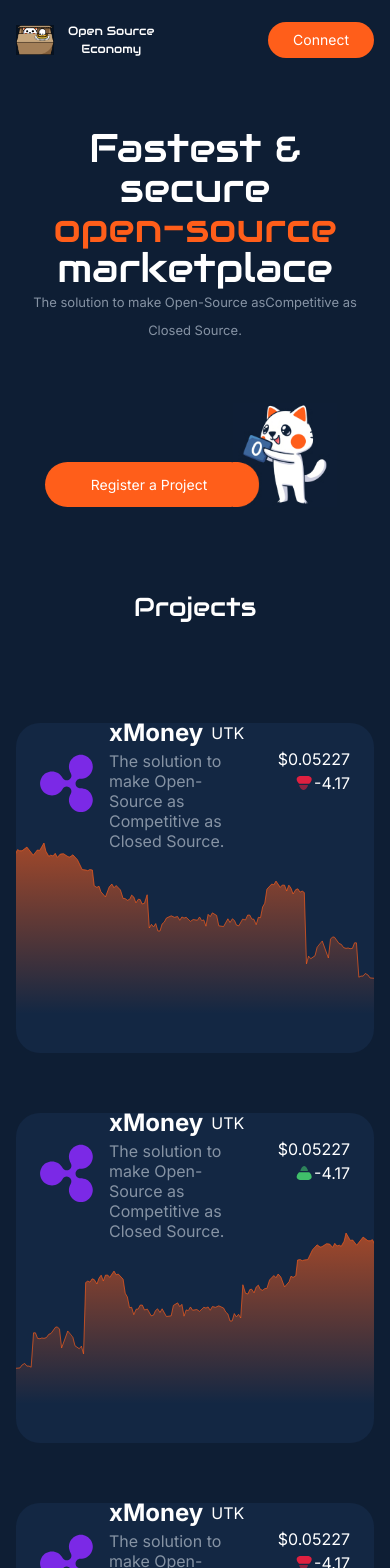
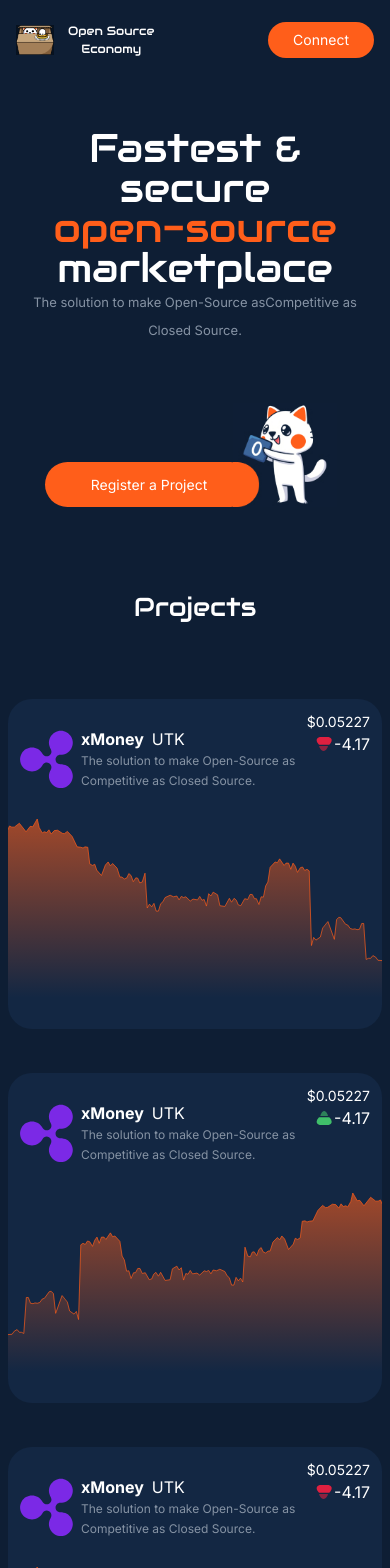
Before and after one commit to mairaj-afridi/source-echonomy, a Next.js app: page / in a window 390 px wide. Shown: the top 1568 px of the page. Built offline with nearby package versions, Linux system fonts and the light colour scheme.

Commit message:
complete the landing page

```diff
--- a/components/LandingPage/Project/Project.tsx
+++ b/components/LandingPage/Project/Project.tsx
@@ -5,7 +5,7 @@
 
 const Project = () => {
     return (
-        <section className='flex items-center  pb-32 flex-col gap-20 bg-brand-main  justify-center '>
+        <section className='flex items-center  pb-32 flex-col gap-16 sm:gap-20  bg-brand-main  justify-center '>
             <div className="">
                 <h1 className="text-black-500 text-center text-white-main  lea md:text-[52px] text-[26px] md:leading-[70px] leading-[40px] font-audiowide ">
                     Projects
--- a/components/LandingPage/Project/ProjectCard.tsx
+++ b/components/LandingPage/Project/ProjectCard.tsx
@@ -11,12 +11,10 @@
 
 function ProjectCard({ image,status,name,images,fullimage }:Props){
   return (
-    <div className=" w-[440px] m-4 sm:w-[540px] h-[330px] sm:h-[396px]  bg-[#132743] rounded-3xl">
+    <div className=" w-[440px] m-2 sm:w-[540px] h-[330px] sm:h-[380px]  bg-[#132743] rounded-3xl">
     {/* upper div */}
-    <div className=" p-6 flex gap-6 w-full h-[120px]  justify-between  ">
-        {/* <Image src={"/SVG/Vector.svg"} priority alt="" fill sizes="" /> */}
-        <div className=" flex items-center gap-4 justify-center ">
-
+    <div className=" p-3 sm:p-6 flex gap-2 sm:gap-6 w-full h-[120px]  justify-between  ">
+        <div className=" flex items-center gap-2 sm:gap-4 justify-center ">
             <Image
                 src={image}  // Path to the image in the public directory
                 alt="My Image"
@@ -26,14 +24,14 @@
             <div className="flex items-start flex-col justify-center  ">
                 <div className="flex items-center justify-center  text-white-main flex-row gap-2 ">
 
-                    <h1 className="text-[24px] font-bold  ">{name}</h1>
+                    <h1 className="text-[16px] sm:text-[24px] font-bold  ">{name}</h1>
                     <h2 className="text-[16px]">UTK</h2>
                 </div>
-                <p className="text-[16px] leading-5 text-white-off ">{status}</p>
+                <p className=" text-[12px] sm:text-[16px] leading-5 text-white-off ">{status}</p>
             </div>
         </div>
         <div className="flex flex-col text-white-main   ">
-            <h1>$0.05227</h1>
+            <h1 className='text-[14px] sm:text-[16px]'>$0.05227</h1>
             <div className='flex gap- items-center justify-end'>
                 <Image
                     src={images} // Path to the image in the public directory
```
